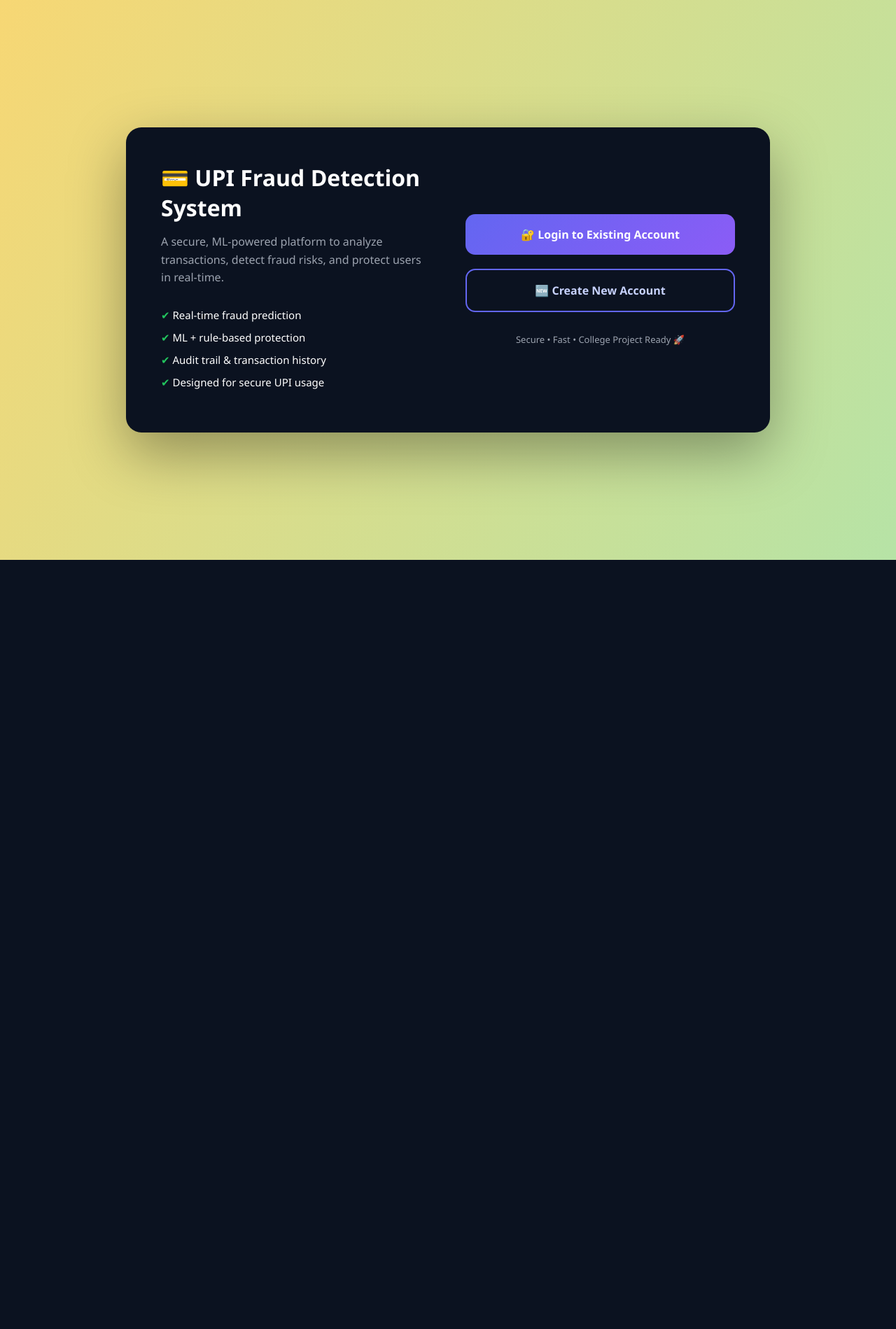
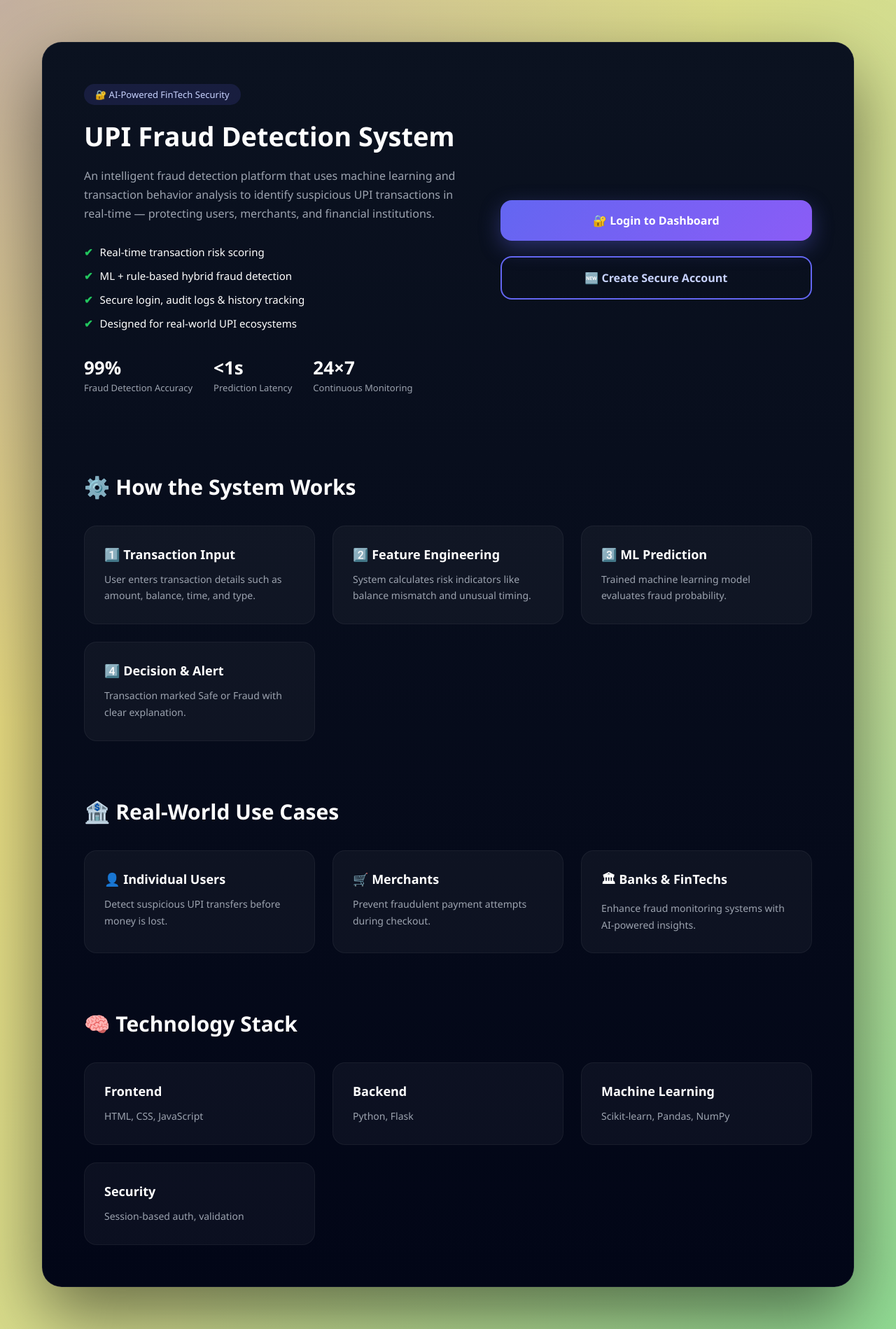
Before and after one commit to bipladipsaha/UPI-fraud-detection-using-Machine-Learning, a Flask app: page /overview in a window 1280 px wide. Shown: the whole page at 70% size. Before the commit the page ends 800 px from the top, so only its background shows below. Run offline with Flask 3, Linux system fonts and the light colour scheme; parts of the project's set-up code (start-up, migrations or seed data) failed here and were passed over.

Commit message:
new overview

```diff
--- a/templates/overview.html
+++ b/templates/overview.html
@@ -2,98 +2,135 @@
 <html lang="en">
 <head>
 <meta charset="UTF-8">
-
-    <!-- 🔴 REQUIRED for mobile responsiveness -->
 <meta name="viewport" content="width=device-width, initial-scale=1.0">
-
-    <title>UPI Fraud Detection | Welcome</title>
+<title>UPI Fraud Detection | AI Secure Payments</title>
 
 <style>
+:root {
+    --primary: #6366f1;
+    --secondary: #8b5cf6;
+    --success: #22c55e;
+    --bg-dark: #020617;
+    --card-dark: #0b1220;
+    --muted: #9ca3af;
+}
+
+/* RESET */
 * {
     margin: 0;
     padding: 0;
     box-sizing: border-box;
-            font-family: "Segoe UI", sans-serif;
+    font-family: "Segoe UI", system-ui, sans-serif;
 }
 
 body {
     min-height: 100vh;
-            background: linear-gradient(120deg, #f7d774, #b6e3a6);
-            display: flex;
-            align-items: center;
-            justify-content: center;
+    background:
+        radial-gradient(circle at top left, rgba(99,102,241,0.35), transparent 45%),
+        radial-gradient(circle at bottom right, rgba(34,197,94,0.25), transparent 45%),
+        linear-gradient(120deg, #f7d774, #b6e3a6);
 }
 
+/* LAYOUT */
 .container {
-            width: 100%;
-            max-width: 1000px;
-            padding: 40px;
+    max-width: 1200px;
+    margin: auto;
+    padding: 60px 20px;
 }
 
 .card {
-            background: #0b1220;
-            border-radius: 22px;
-            padding: 50px;
-            display: flex;
-            gap: 50px;
-            box-shadow: 0 30px 80px rgba(0,0,0,0.35);
-            animation: fadeSlide 0.8s ease forwards;
+    background: linear-gradient(180deg, var(--card-dark), var(--bg-dark));
+    border-radius: 28px;
+    padding: 60px;
+    box-shadow:
+        0 40px 100px rgba(0,0,0,0.5),
+        inset 0 0 0 1px rgba(255,255,255,0.05);
+    animation: fadeUp 1s ease forwards;
 }
 
-        @keyframes fadeSlide {
-            from {
-                opacity: 0;
-                transform: translateY(40px);
-            }
-            to {
-                opacity: 1;
-                transform: translateY(0);
-            }
+@keyframes fadeUp {
+    from { opacity: 0; transform: translateY(40px); }
+    to { opacity: 1; transform: translateY(0); }
 }
 
-        /* LEFT TEXT */
-        .left {
-            flex: 1;
+/* HERO */
+.hero {
+    display: flex;
+    gap: 60px;
+}
+
+.hero-left {
+    flex: 1.2;
     color: white;
 }
 
-        .left h1 {
-            font-size: 32px;
-            margin-bottom: 15px;
+.badge {
+    display: inline-block;
+    background: rgba(99,102,241,0.15);
+    color: #c7d2fe;
+    padding: 6px 16px;
+    border-radius: 999px;
+    font-size: 13px;
+    margin-bottom: 18px;
 }
 
-        .left p {
-            color: #9ca3af;
-            line-height: 1.6;
+.hero-left h1 {
+    font-size: 38px;
+    margin-bottom: 18px;
+}
+
+.hero-left p {
+    color: var(--muted);
+    line-height: 1.7;
+    font-size: 16px;
     margin-bottom: 30px;
 }
 
+/* FEATURES */
 .features {
     list-style: none;
 }
 
 .features li {
-            margin-bottom: 12px;
+    margin-bottom: 14px;
     font-size: 15px;
+    display: flex;
+    gap: 10px;
 }
 
-        .features li::before {
-            content: "✔ ";
-            color: #22c55e;
+.features li span {
+    color: var(--success);
+    font-weight: bold;
 }
 
-        /* RIGHT ACTIONS */
-        .right {
+/* METRICS */
+.metrics {
+    display: flex;
+    gap: 30px;
+    margin-top: 35px;
+}
+
+.metric h3 {
+    font-size: 26px;
+}
+
+.metric p {
+    font-size: 13px;
+    color: var(--muted);
+}
+
+/* ACTIONS */
+.hero-right {
     flex: 1;
     display: flex;
     flex-direction: column;
     justify-content: center;
-            gap: 20px;
+    gap: 22px;
 }
 
 .action-btn {
     padding: 18px;
-            border-radius: 14px;
+    border-radius: 16px;
     border: none;
     font-size: 16px;
     cursor: pointer;
@@ -102,37 +139,84 @@
 }
 
 .login-btn {
-            background: linear-gradient(135deg, #6366f1, #8b5cf6);
+    background: linear-gradient(135deg, var(--primary), var(--secondary));
     color: white;
+    box-shadow: 0 10px 30px rgba(99,102,241,0.35);
 }
 
 .login-btn:hover {
-            opacity: 0.9;
-            transform: translateY(-2px);
+    transform: translateY(-3px);
 }
 
 .register-btn {
     background: transparent;
+    border: 2px solid var(--primary);
     color: #c7d2fe;
-            border: 2px solid #6366f1;
 }
 
 .register-btn:hover {
     background: rgba(99,102,241,0.15);
-            transform: translateY(-2px);
+    transform: translateY(-3px);
 }
 
-        .note {
-            font-size: 13px;
-            color: #9ca3af;
-            text-align: center;
-            margin-top: 10px;
+/* SECTIONS */
+.section {
+    margin-top: 80px;
+    color: white;
 }
 
+.section h2 {
+    font-size: 30px;
+    margin-bottom: 18px;
+}
+
+.section p {
+    color: var(--muted);
+    line-height: 1.7;
+    max-width: 900px;
+}
+
+/* GRID */
+.grid {
+    display: grid;
+    grid-template-columns: repeat(auto-fit, minmax(260px, 1fr));
+    gap: 25px;
+    margin-top: 35px;
+}
+
+.box {
+    background: rgba(255,255,255,0.04);
+    border-radius: 18px;
+    padding: 28px;
+    border: 1px solid rgba(255,255,255,0.05);
+}
+
+.box h3 {
+    margin-bottom: 12px;
+    font-size: 18px;
+}
+
+.box p {
+    font-size: 14px;
+    color: var(--muted);
+}
+
+/* FOOTER NOTE */
+.note {
+    text-align: center;
+    font-size: 13px;
+    color: var(--muted);
+    margin-top: 60px;
+}
+
+/* RESPONSIVE */
 @media (max-width: 900px) {
-            .card {
+    .hero {
         flex-direction: column;
         text-align: center;
+    }
+    .metrics {
+        justify-content: center;
     }
 }
 </style>
@@ -143,40 +227,110 @@
 <div class="container">
 <div class="card">
 
-        <!-- LEFT INFO -->
-        <div class="left">
-            <h1>💳 UPI Fraud Detection System</h1>
+<!-- HERO -->
+<div class="hero">
+
+    <div class="hero-left">
+        <div class="badge">🔐 AI-Powered FinTech Security</div>
+
+        <h1>UPI Fraud Detection System</h1>
+
         <p>
-                A secure, ML-powered platform to analyze transactions,
-                detect fraud risks, and protect users in real-time.
+            An intelligent fraud detection platform that uses machine learning
+            and transaction behavior analysis to identify suspicious UPI
+            transactions in real-time — protecting users, merchants,
+            and financial institutions.
         </p>
 
         <ul class="features">
-                <li>Real-time fraud prediction</li>
-                <li>ML + rule-based protection</li>
-                <li>Audit trail & transaction history</li>
-                <li>Designed for secure UPI usage</li>
+            <li><span>✔</span> Real-time transaction risk scoring</li>
+            <li><span>✔</span> ML + rule-based hybrid fraud detection</li>
+            <li><span>✔</span> Secure login, audit logs & history tracking</li>
+            <li><span>✔</span> Designed for real-world UPI ecosystems</li>
         </ul>
+
+        <div class="metrics">
+            <div class="metric">
+                <h3>99%</h3>
+                <p>Fraud Detection Accuracy</p>
+            </div>
+            <div class="metric">
+                <h3>&lt;1s</h3>
+                <p>Prediction Latency</p>
+            </div>
+            <div class="metric">
+                <h3>24×7</h3>
+                <p>Continuous Monitoring</p>
+            </div>
+        </div>
     </div>
 
-        <!-- RIGHT ACTIONS -->
-        <div class="right">
+    <div class="hero-right">
         <button class="action-btn login-btn"
             onclick="window.location.href='/login'">
-                🔐 Login to Existing Account
+            🔐 Login to Dashboard
         </button>
 
         <button class="action-btn register-btn"
             onclick="window.location.href='/register'">
-                🆕 Create New Account
+            🆕 Create Secure Account
         </button>
-
-            <p class="note">
-                Secure • Fast • College Project Ready 🚀
-            </p>
     </div>
 
 </div>
+
+<!-- HOW IT WORKS -->
+<div class="section">
+<h2>⚙️ How the System Works</h2>
+<div class="grid">
+    <div class="box">
+        <h3>1️⃣ Transaction Input</h3>
+        <p>User enters transaction details such as amount, balance, time, and type.</p>
+    </div>
+    <div class="box">
+        <h3>2️⃣ Feature Engineering</h3>
+        <p>System calculates risk indicators like balance mismatch and unusual timing.</p>
+    </div>
+    <div class="box">
+        <h3>3️⃣ ML Prediction</h3>
+        <p>Trained machine learning model evaluates fraud probability.</p>
+    </div>
+    <div class="box">
+        <h3>4️⃣ Decision & Alert</h3>
+        <p>Transaction marked Safe or Fraud with clear explanation.</p>
+    </div>
+</div>
+</div>
+
+<!-- USE CASES -->
+<div class="section">
+<h2>🏦 Real-World Use Cases</h2>
+<div class="grid">
+    <div class="box">
+        <h3>👤 Individual Users</h3>
+        <p>Detect suspicious UPI transfers before money is lost.</p>
+    </div>
+    <div class="box">
+        <h3>🛒 Merchants</h3>
+        <p>Prevent fraudulent payment attempts during checkout.</p>
+    </div>
+    <div class="box">
+        <h3>🏛 Banks & FinTechs</h3>
+        <p>Enhance fraud monitoring systems with AI-powered insights.</p>
+    </div>
+</div>
+</div>
+
+<!-- TECH STACK -->
+<div class="section">
+<h2>🧠 Technology Stack</h2>
+<div class="grid">
+    <div class="box"><h3>Frontend</h3><p>HTML, CSS, JavaScript</p></div>
+    <div class="box"><h3>Backend</h3><p>Python, Flask</p></div>
+    <div class="box"><h3>Machine Learning</h3><p>Scikit-learn, Pandas, NumPy</p></div>
+    <div class="box"><h3>Security</h3><p>Session-based auth, validation</p></div>
+</div>
+
 </div>
 
 </body>
```
Lines whose indentation alone changed are shown as unchanged.
